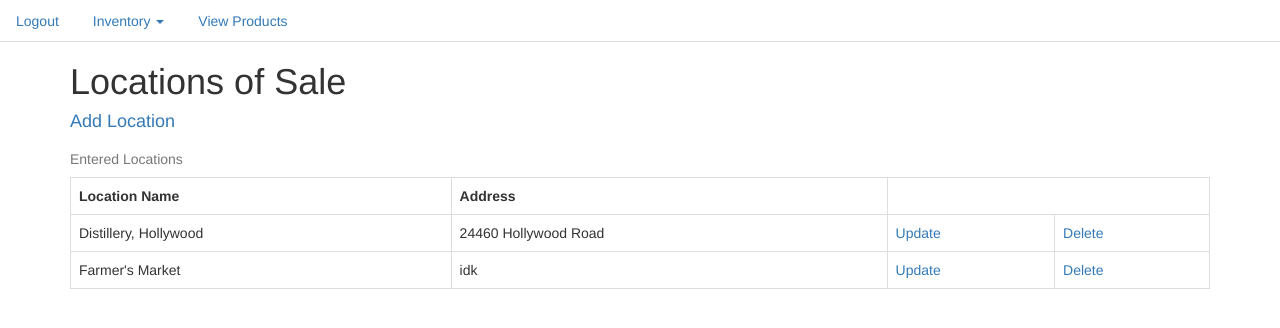
After one commit to StillsSma/distillary_project, a Django app: page /location/ in a window 1280 px wide. The commit adds this page. Shown: the top 328 px of the page. Run offline with Django 3.2, Linux system fonts and the light colour scheme; a user stored in the database is signed in; data comes from the database, SQL or seed files in the repository; both versions use the stored data as it was after the commit; some libraries are stand-ins or nearby versions.

Commit message:
added location model

```diff
--- a/distillary/urls.py
+++ b/distillary/urls.py
@@ -17,6 +17,7 @@ from django.conf.urls import url, include
 from django.contrib import admin
 from inventory.views import InventoryListView, ProductListView, ProductCreateView, \
                             ProductDeleteView, ProductUpdateView, inventory_form_view, \
+                            LocationListView, LocationCreateView, LocationDeleteView, LocationUpdateView, \
                             inventory_removal_view, UserCreateView, InventorySummaryView, \
                             inventory_delete_view, stray_create_view, stray_delete_view, \
                             stray_removal_view
@@ -37,4 +38,8 @@ urlpatterns = [
     url(r'^product/create/$', ProductCreateView.as_view(), name="product_create_view"),
     url(r'^product/update/(?P<pk>\d+)$', ProductUpdateView.as_view(), name="product_update_view"),
     url(r'^product/delete/(?P<pk>\d+)$', ProductDeleteView.as_view(), name="product_delete_view"),
+    url(r'^location/$', LocationListView.as_view(), name="location_list_view"),
+    url(r'^location/create/$', LocationCreateView.as_view(), name="location_create_view"),
+    url(r'^location/update/(?P<pk>\d+)$', LocationUpdateView.as_view(), name="location_update_view"),
+    url(r'^location/delete/(?P<pk>\d+)$', LocationDeleteView.as_view(), name="location_delete_view")
 ]
--- a/inventory/models.py
+++ b/inventory/models.py
@@ -1,6 +1,14 @@
 from django.db import models
 from django.db.models import Sum
-# Create your models here.
+
+
+class Location(models.Model):
+    name = models.CharField(max_length=100)
+    address = models.CharField(null=True, max_length=100)
+
+    def __str__(self):
+        return str(self.name)
+
 class Product(models.Model):
     product_name = models.CharField(max_length=50)
     product_type = models.CharField(max_length=50)
@@ -45,6 +53,7 @@ class InventoryItem(models.Model):
     name = models.ForeignKey(Product, on_delete=models.PROTECT)
     proof = models.DecimalField(max_digits=5,decimal_places=2)
     date_removed = models.DateTimeField(null=True,blank=True)
+    location = models.CharField(null=True,max_length=100)
 
     def __str__(self):
         return str(self.name)
--- a/inventory/views.py
+++ b/inventory/views.py
@@ -9,7 +9,7 @@ from django.contrib.auth.models import User
 from django.contrib.auth import authenticate, login
 from django.contrib.auth.forms import UserCreationForm
 from django.urls import reverse, reverse_lazy
-from inventory.models import InventoryItem, Product, Stray
+from inventory.models import InventoryItem, Product, Stray, Location
 from django.views.generic.list import ListView
 from django.views.generic.edit import CreateView, UpdateView, DeleteView
 from inventory.forms import InventoryForm, CaseRemovalForm, StrayForm, StrayRemovalForm
@@ -144,3 +144,21 @@ class ProductUpdateView(LoginRequiredMixin, UpdateView):
 class ProductDeleteView(LoginRequiredMixin, DeleteView):
     model = Product
     success_url = reverse_lazy("product_list_view")
+
+
+class LocationListView(LoginRequiredMixin, ListView):
+    model = Location
+
+class LocationCreateView(LoginRequiredMixin, CreateView):
+    model = Location
+    fields = ['name', 'address']
+    success_url = reverse_lazy("location_list_view")
+
+class LocationUpdateView(LoginRequiredMixin, UpdateView):
+    model = Location
+    fields = ['name', 'address']
+    success_url = reverse_lazy("location_list_view")
+
+class LocationDeleteView(LoginRequiredMixin, DeleteView):
+    model = Location
+    success_url = reverse_lazy("location_list_view")
--- a/templates/inventory/inventoryitem_list.html
+++ b/templates/inventory/inventoryitem_list.html
@@ -25,6 +25,7 @@
     <th>Wine Gallons</th>
     <th>Proof Gallons</th>
     <th>Date Removed</th>
+    <th>Location</th>
 
   </tr>
 
@@ -45,6 +46,7 @@
     <td>{{item.wine_gallons}}</td>
     <td>{{item.proof_gallons}}</td>
     <td>{{item.date_removed}}</td>
+    <td>{{item.location}}</td>
 
 
   </tr>
--- /dev/null
+++ b/templates/inventory/location_list.html
@@ -0,0 +1,23 @@
+{% extends 'base.html' %}
+{% block content %}
+<div class="container">
+  <h1>Locations of Sale</h1>
+  <h4><a href="{% url 'location_create_view' %}">Add Location</a></h4>
+
+<table  class="table table-bordered" >
+    <caption>Entered Locations</caption>
+  <tr>
+    <th>Location Name</th>
+    <th>Address</th>
+  </tr>
+
+  {% for item in object_list %}
+  <tr>
+    <td>{{item.name}}</td>
+    <td>{{item.address}}</td>
+    <td><a href="{% url 'location_update_view' item.id %}">Update</a></td>
+    <td><a href="{% url 'location_delete_view' item.id %}">Delete</a></td>
+  </tr>
+{% endfor %}
+
+{% endblock %}
--- a/templates/removal.html
+++ b/templates/removal.html
@@ -4,7 +4,7 @@
 
 
 <h1>Remove Case From Inventory</h1>
-<h5><a href="{% url 'inventory_summary_view' %}">Back</a></h5>
+<h5><a href="{% url 'inventory_list_view' %}">Back</a></h5>
 <form action="" method="post">
     {% csrf_token %}
     {{form.as_p}}
```
Also changed, not shown: inventory/blank.py (added, +16 -0 lines), inventory/data_entry.py (+10 -3 lines), inventory/forms.py (+8 -9 lines), templates/inventory/location_confirm_delete.html (added, +17 -0 lines), templates/inventory/location_form.html (added, +15 -0 lines), db.sqlite3, inventory/migrations/0024_auto_20170227_1343.py (added), inventory/migrations/0025_location_address.py (added), inventory/migrations/0026_auto_20170227_1502.py (added).
